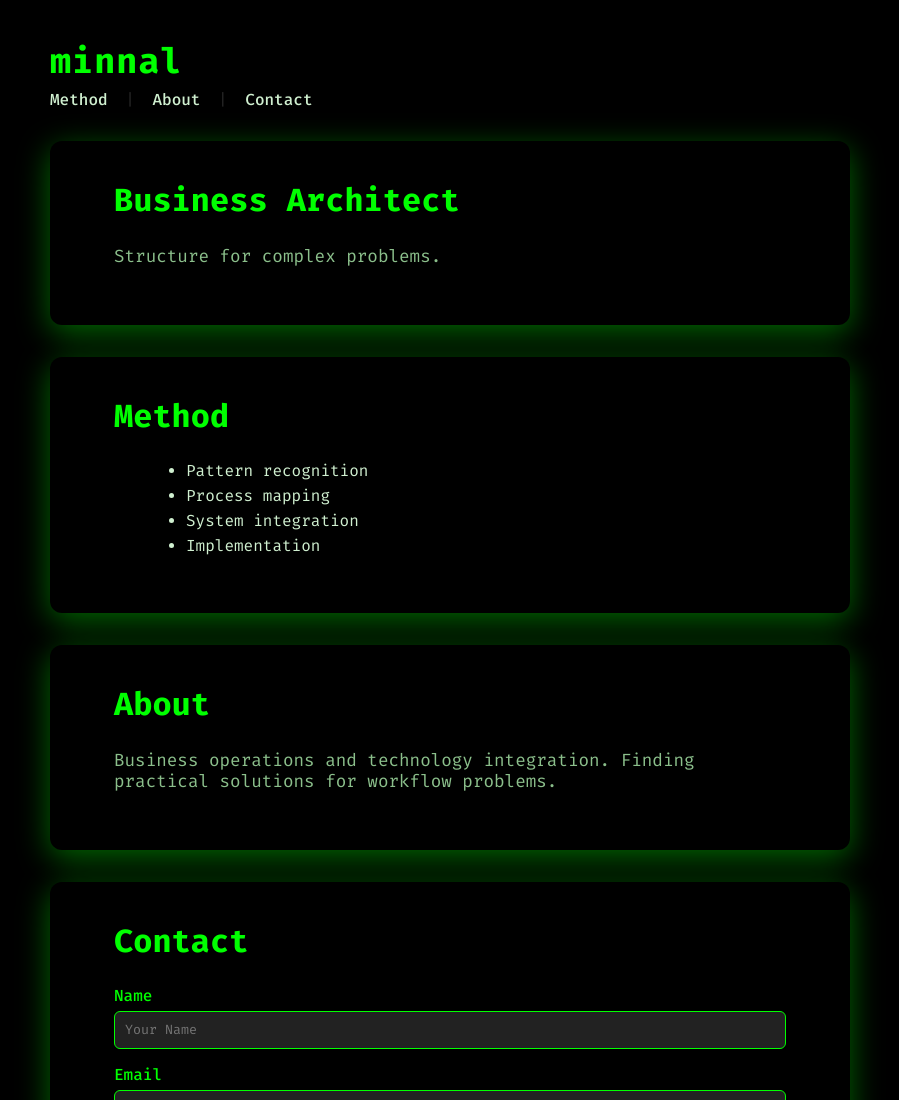
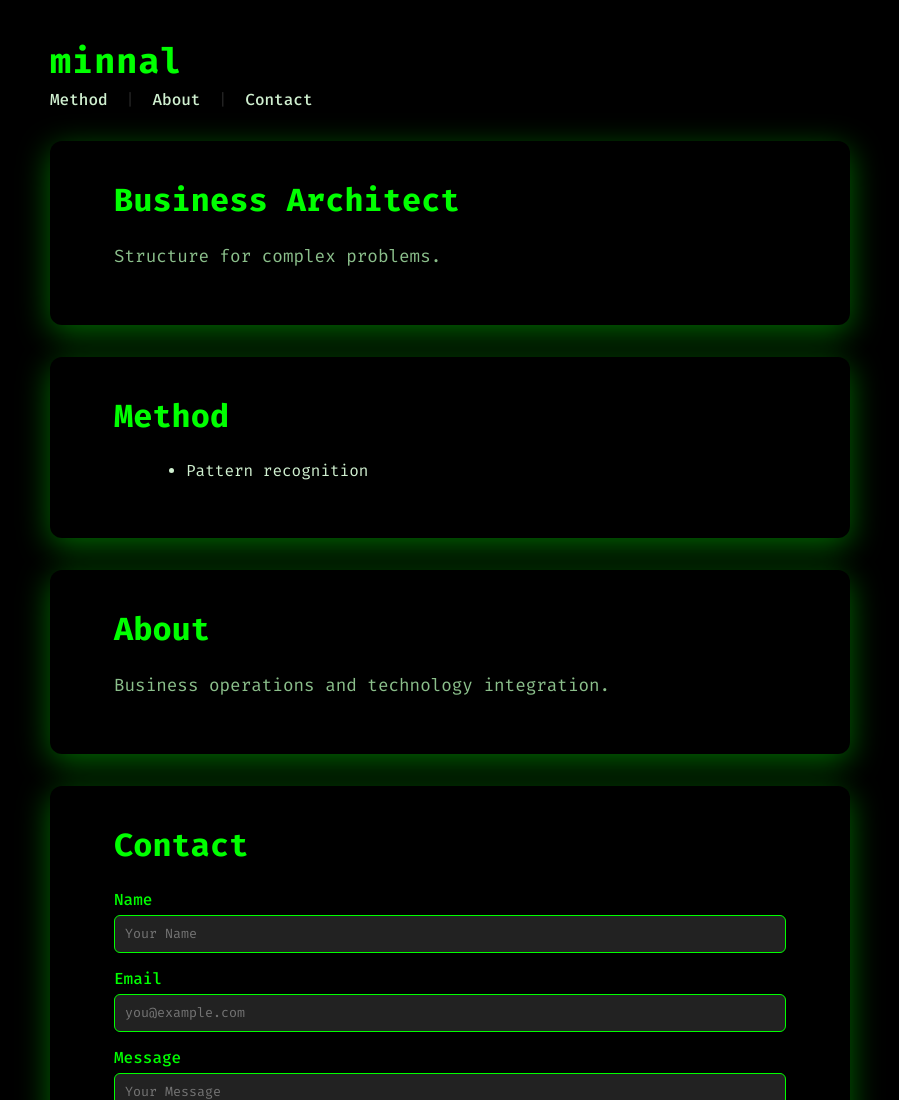
Before and after one commit to arunpaul93/minnal-website, a plain HTML site: page index.html in a window 1280 px wide. Shown: the top 1100 px of the page, without its empty margins (190-1089 px from the left). Drawn offline with Linux system fonts and the light colour scheme.

```diff
--- a/index.html
+++ b/index.html
@@ -39,15 +39,12 @@
       <h2>Method</h2>
       <ul>
         <li>Pattern recognition</li>
-        <li>Process mapping</li>
-        <li>System integration</li>
-        <li>Implementation</li>
       </ul>
     </section>
 
     <section class="section" id="about" aria-label="About">
       <h2>About</h2>
-      <p>Business operations and technology integration. Finding practical solutions for workflow problems.</p>
+      <p>Business operations and technology integration.</p>
     </section>    <section class="section" id="contact" aria-label="Contact">
       <h2>Contact</h2>
       <form class="form" id="contactForm" action="https://api.web3forms.com/submit" method="POST" aria-label="Contact form">
```
